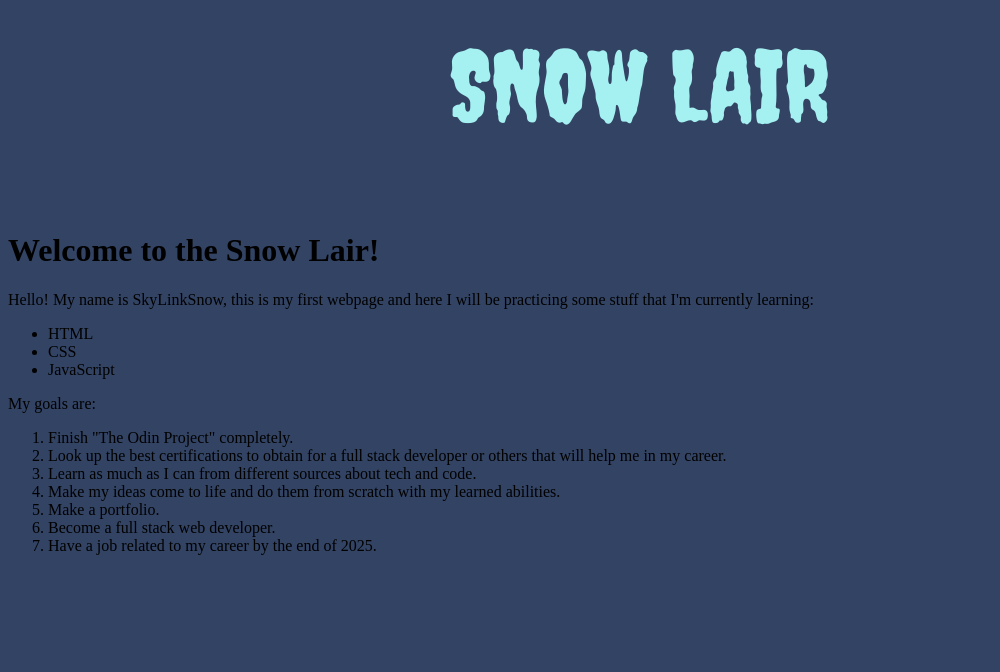
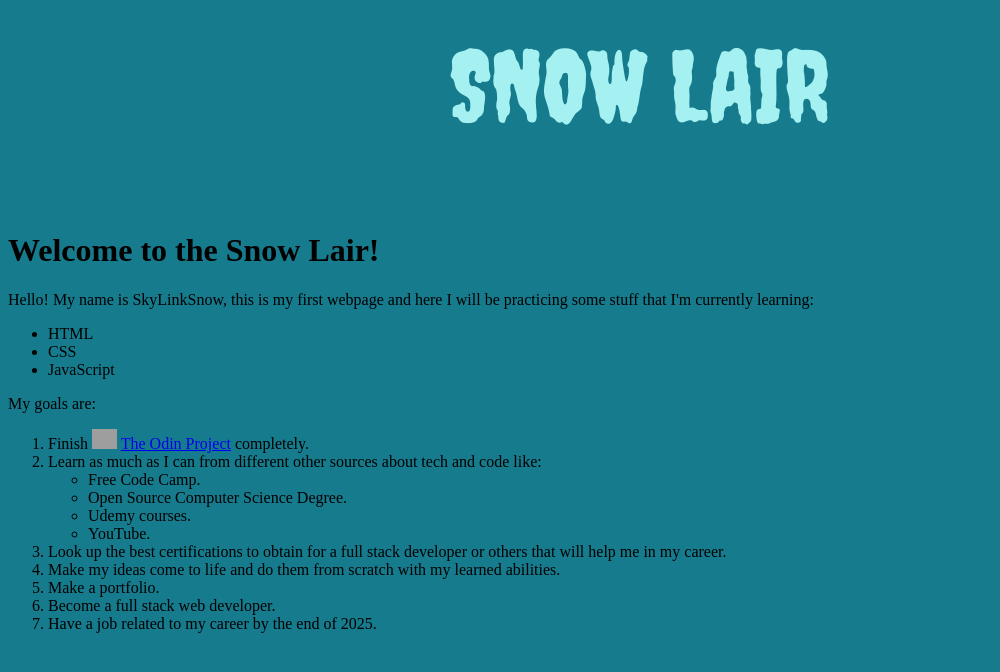
Before and after one commit to JovSnow/web_test, a plain HTML site: page index.html in a window 1280 px wide. Shown: the part 48-720 px from the top of the page, without its empty margins (0-1000 px from the left). Drawn offline with Linux system fonts and the light colour scheme; grey boxes are pictures that could not be loaded.

Commit message:
Make changes to the background and lists
Practice nested list, link, display image and some small changes
    -Make background color rgb 21, 123, 141
    -Modify list order
    -Create anchor to "The Odin Project about" webpage on order list #1
    -Add img of odin project logo on order list #1
    -Add nested list on order list #2

```diff
--- a/index.html
+++ b/index.html
@@ -11,7 +11,7 @@
 
 </head> <!--The end of the head-->
 
-<body style="background-color:rgb(50, 67, 99);"> <!--This is where the body of the page starts-->
+<body style="background-color:rgb(21, 123, 141);"> <!--This is where the body of the page starts-->
     <!-- The "style" parts specify modifications to where those tags are.  For example the top one changes the whole body's background color. -->
      <!-- "div" is to separate a section of the page, in this case is for the main title that will be appearing on the top. -->
     <div style="display: flex; align-items: first baseline; justify-content: center;">
@@ -19,7 +19,6 @@
         <h1 style="font-size: 100px; align-self: start; font-family: Creepster, serif; font-style: normal; font-weight: 400; color: rgb(165, 240, 240);">&nbsp;SNOW LAIR&nbsp;</h1>
         <img src="/home/skylinksnow/repos/web_test/blue_fire.gif" alt="blue fire gif" width="110">
     </div>
-
     <h1>Welcome to the Snow Lair!</h1>
 
     <p>Hello!  My name is SkyLinkSnow, this is my first webpage and here I will be practicing some stuff that I'm currently learning:</p>
@@ -31,9 +30,15 @@
 
     <p>My goals are:</p>
     <ol>
-        <li>Finish "The Odin Project" completely.</li>
+        <li>Finish <img src="https://www.theodinproject.com/mstile-310x310.png" alt="The Odin Project Logo" height="20" width="25"> <a href="https://www.theodinproject.com/about" target="_blank" rel="noopener noreferrer">The Odin Project</a> completely.</li>
+        <li>Learn as much as I can from different other sources about tech and code like:</li>
+            <ul>
+                <li>Free Code Camp.</li>
+                <li>Open Source Computer Science Degree.</li>
+                <li>Udemy courses.</li>
+                <li>YouTube.</li>
+            </ul>
         <li>Look up the best certifications to obtain for a full stack developer or others that will help me in my career.</li>
-        <li>Learn as much as I can from different sources about tech and code.</li>
         <li>Make my ideas come to life and do them from scratch with my learned abilities.</li>
         <li>Make a portfolio.</li>
         <li>Become a full stack web developer.</li>
```
